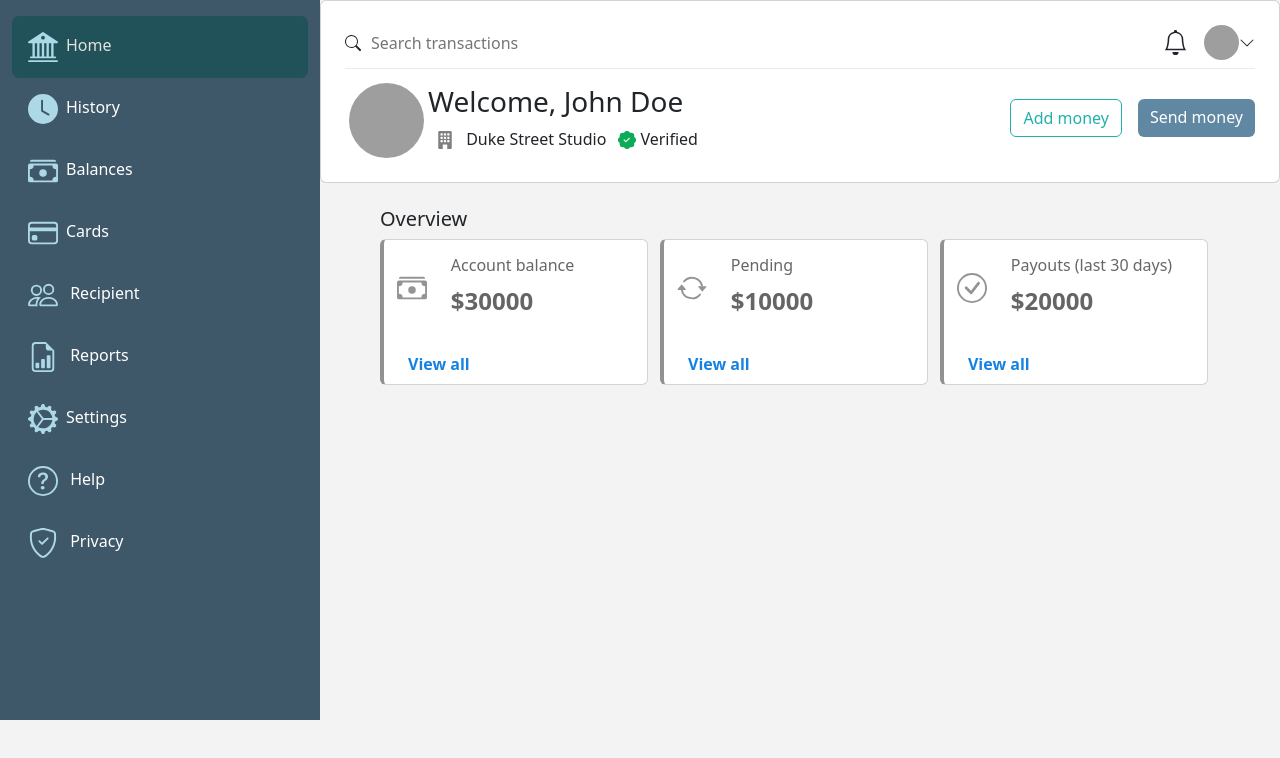
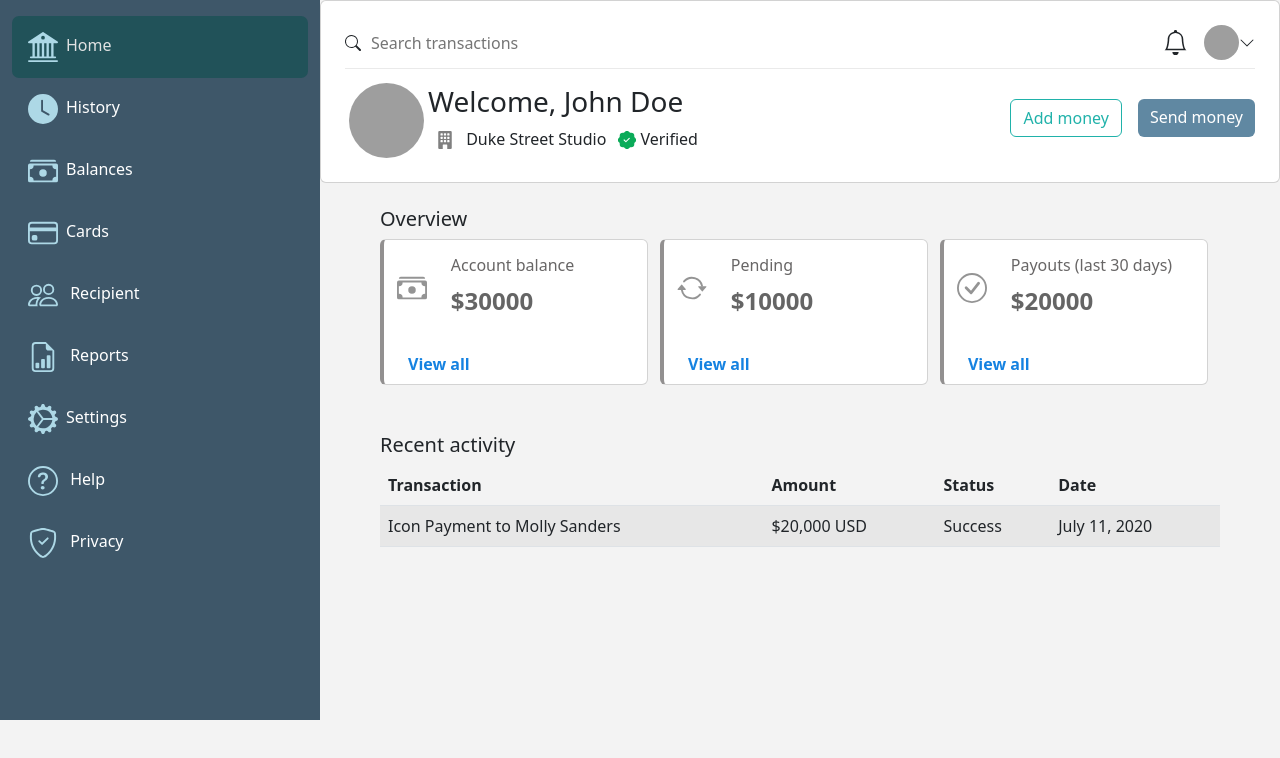
Before and after one commit to maziigwe/finacial_app, a React (Create React App) app: page / in a window 1280 px wide. Shown: the top 758 px of the page. Built offline with nearby package versions, Linux system fonts and the light colour scheme; grey boxes are pictures that could not be loaded.

Commit message:
initiated transactions history

```diff
--- /dev/null
+++ b/src/component/TransactionHistoryItem.jsx
@@ -0,0 +1,13 @@
+import React from "react";
+import "./transactionhistoryitem.css";
+
+export const TransactionHistoryItem = () => {
+  return (
+    <tr>
+      <td scope="row">Icon Payment to Molly Sanders</td>
+      <td scope="row">$20,000 USD</td>
+      <td scope="row">Success</td>
+      <td scope="row">July 11, 2020</td>
+    </tr>
+  );
+};
--- a/src/components/DashboardContent.js
+++ b/src/components/DashboardContent.js
@@ -2,6 +2,7 @@ import React from "react";
 import { Container, Row } from "react-bootstrap";
 import { CardItem } from "./../component/CardItem";
 import { DashboardNavbar } from "./DashboardNavbar";
+import { TransactionHistory } from "./TransactionsHistory";
 
 export const DashboardContent = () => {
   return (
@@ -14,6 +15,30 @@ export const DashboardContent = () => {
           <CardItem title="Pending" amount={10000} />
           <CardItem title="Payouts (last 30 days)" amount={20000} />
         </Row>
+        <h5 className="mt-4 p-0">Recent activity</h5>
+        <Row className="m-0 p-0 container">
+          {/* <div className="d-flex justify-content-between ">
+            <div className="d-flex   flex-grow-1">Transaction</div>
+            <div className="d-flex justify-content-between flex-grow-2">
+              <div>Amount </div>
+              <div>Status </div>
+              <div>Date</div>
+            </div>
+          </div> */}
+          <table className="table table-striped">
+            <thead>
+              <tr>
+                <th scope="col">Transaction</th>
+                <th scope="col">Amount</th>
+                <th scope="col">Status</th>
+                <th scope="col">Date</th>
+              </tr>
+            </thead>
+            <tbody>
+              <TransactionHistory />
+            </tbody>
+          </table>
+        </Row>
       </Container>
     </>
   );
--- /dev/null
+++ b/src/components/TransactionsHistory.js
@@ -0,0 +1,7 @@
+import React from "react";
+import { TransactionHistoryItem } from "../component/TransactionHistoryItem";
+import "./transactionhistory.css";
+
+export const TransactionHistory = () => {
+  return <TransactionHistoryItem />;
+};
```
Also changed, not shown: src/component/transactionhistoryitem.css (added), src/components/transactionhistory.css (added).
